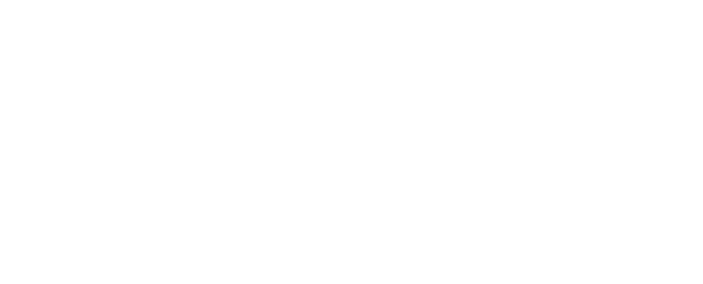
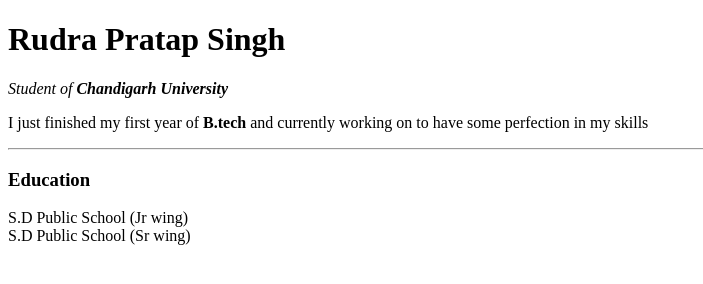
Before and after one commit to lucifer78907/Web_only_prac, a plain HTML site: page index.html in a window 1280 px wide. Shown: the whole page, without its empty margins (0-703 px from the left). Drawn offline with Linux system fonts and the light colour scheme.

Commit message:
Added paras and breaks

```diff
--- a/index.html
+++ b/index.html
@@ -1,10 +1,22 @@
 <!DOCTYPE html>
 <html lang="en">
+
 <head>
     <meta charset="UTF-8">
-    <title>Document</title>
+    <title>Rudra Personal Site</title>
 </head>
+
 <body>
+    <h1>Rudra Pratap Singh</h1>
+    <p><em> Student of <strong>Chandigarh University </strong></em></p>
+    <p>I just finished my first year of <strong>B.tech</strong> and currently working on to have
+        some perfection in my skills</p>
+    <hr>
+    <h3>Education</h3>
+    <p>S.D Public School (Jr wing)
+        <br>
+       S.D Public School (Sr wing)
+    </p>
+</body>
 
-</body>
 </html>
```
